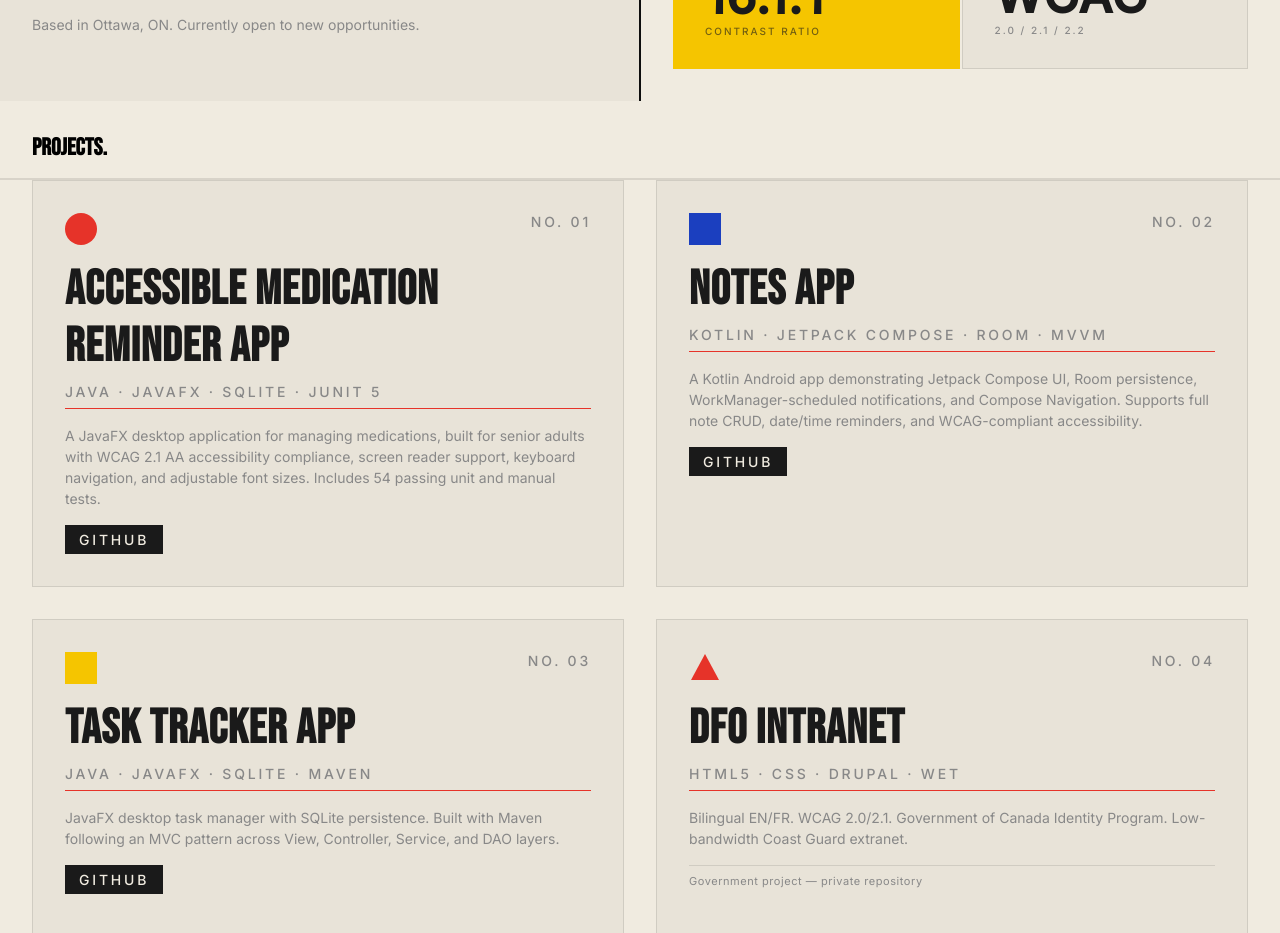
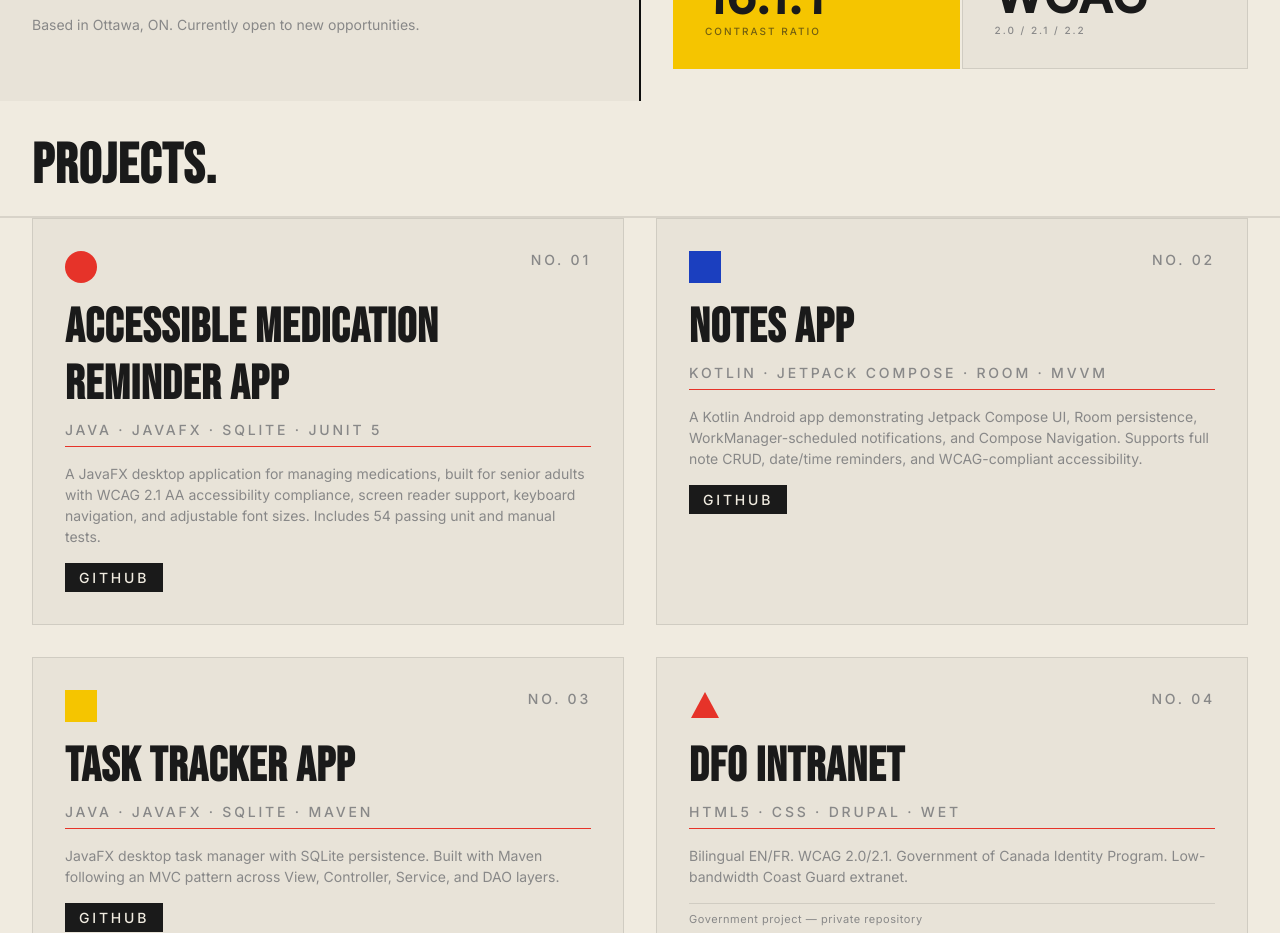
Before and after one commit to jennabeachcodes/jenna-beach-portfolio, a React (Create React App) app: page / in a window 1280 px wide. Shown: the part 940-1873 px from the top of the page. Built offline with nearby package versions, Linux system fonts and the light colour scheme; no server answers; a web font is replaced by a local one.

Commit message:
fix serverless functions with node18 and native fetch

```diff
--- a/package.json
+++ b/package.json
@@ -13,7 +13,7 @@
     "@types/node": "^16.18.126",
     "@types/react": "^19.2.17",
     "@types/react-dom": "^19.2.3",
-    "node-fetch": "^3.3.2",
+    "node-fetch": "^2.7.0",
     "react": "^19.2.7",
     "react-dom": "^19.2.7",
     "react-scripts": "5.0.1",
@@ -46,6 +46,7 @@
     ]
   },
   "devDependencies": {
+    "@types/node-fetch": "^2.6.13",
     "@vercel/node": "^5.9.5"
   }
 }
--- a/src/components/Projects/Projects.module.scss
+++ b/src/components/Projects/Projects.module.scss
@@ -6,6 +6,12 @@
   padding: $space-md $space-md $space-sm $space-md;
   border-bottom: $grid-gap solid var(--color-border);
   transition: background 0.3s ease;
+}
+
+.sectionTitle {
+  @extend %display;
+  font-size: clamp(32px, 5vw, 56px);
+  color: var(--color-text);
 }
 
 .heading {
```
Also changed, not shown: api/github.ts (+1 -7 lines), tsconfig.json (+4 -4 lines), vercel.json (added), 1 other file (tests, documents, lock files or other folders).
